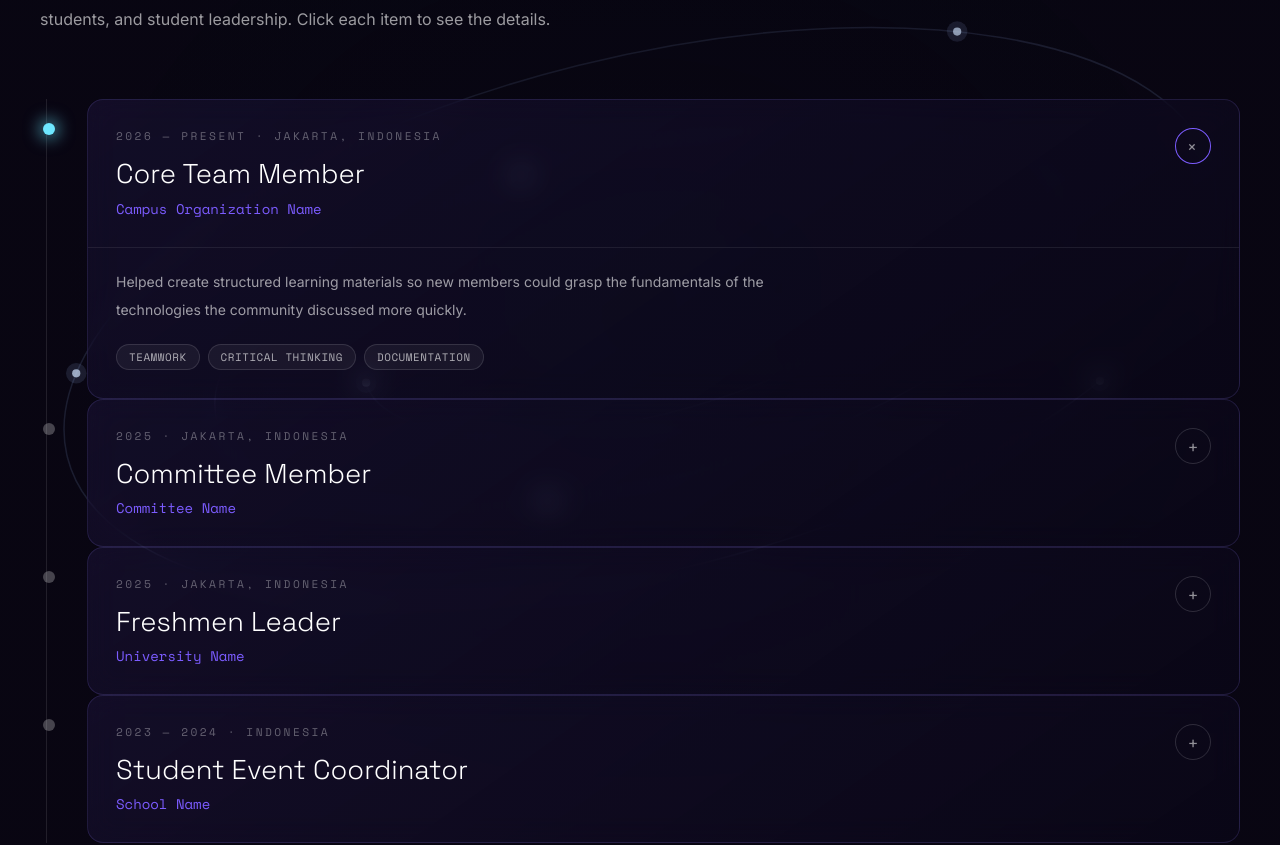
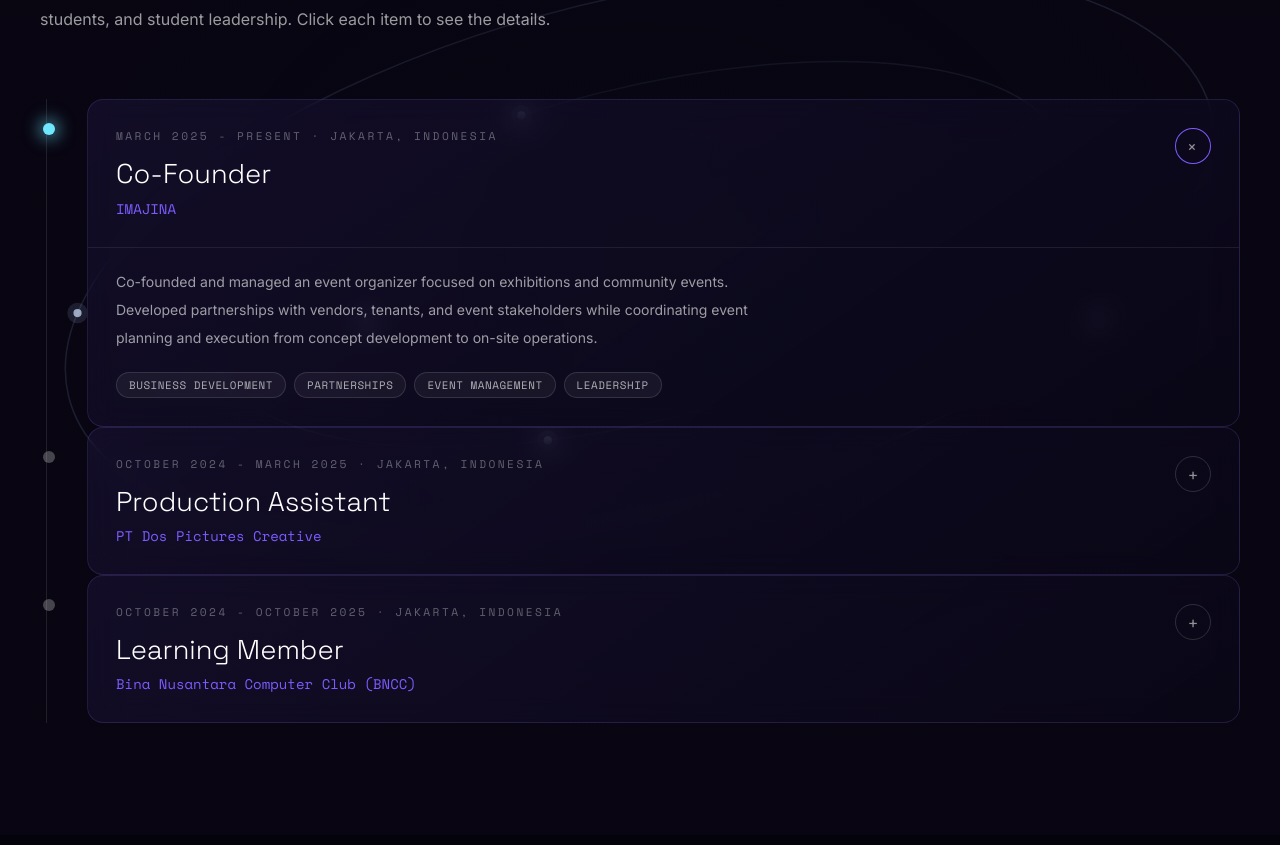
Before and after one commit to Maesticc/website-portofolio, a React (Vite) app: page / in a window 1280 px wide. Shown: the part 6660-7505 px from the top of the page. Built offline with nearby package versions, Linux system fonts and the light colour scheme.

Commit message:
add experience

```diff
--- a/src/data/content.js
+++ b/src/data/content.js
@@ -1,9 +1,3 @@
-/* =============================================================================
- * content.js — the single file to edit for personalization.
- * All text, projects, experience, and skills come from here.
- * Look for [EDIT] markers for the parts you should replace with real data.
- * ========================================================================== */
-
 import {
   SiMysql,
   SiLaravel,
@@ -251,11 +245,7 @@ export const skillCategories = [
   { name: 'Tooling', description: 'Version control and collaboration.' },
 ];
 
-/* -----------------------------------------------------------------------------
- * PROJECTS  [EDIT]
- * -------------------------------------------------------------------------- */
-/* Filter chips. These MUST match the `category` used by the projects below,
- * otherwise a project disappears when its filter is selected. */
+// PROJECTS  [EDIT]
 export const projectCategories = [
   'All',
   'Software Engineering',
@@ -352,48 +342,56 @@ export const projects = [
 }
 ];
 
-/* -----------------------------------------------------------------------------
- * EXPERIENCE  [EDIT]
- * -------------------------------------------------------------------------- */
+/* ------------------------------------------------------------
+   EXPERIENCE  [EDIT]
+------------------------------------------------------------ */
+
 export const experiences = [
   {
     id: 'exp-1',
-    org: 'Campus Organization Name',
-    role: 'Core Team Member',
-    period: '2026 — present',
+    org: 'IMAJINA',
+    role: 'Co-Founder',
+    period: 'March 2025 - Present',
     location: 'Jakarta, Indonesia',
     description:
-      'Helped create structured learning materials so new members could grasp the fundamentals of the technologies the community discussed more quickly.',
-    skills: ['Teamwork', 'Critical Thinking', 'Documentation'],
+      'Co-founded and managed an event organizer focused on exhibitions and community events. Developed partnerships with vendors, tenants, and event stakeholders while coordinating event planning and execution from concept development to on-site operations.',
+    skills: [
+      'Business Development',
+      'Partnerships',
+      'Event Management',
+      'Leadership',
+    ],
   },
+
   {
     id: 'exp-2',
-    org: 'Committee Name',
-    role: 'Committee Member',
-    period: '2025',
+    org: 'PT Dos Pictures Creative',
+    role: 'Production Assistant',
+    period: 'October 2024 - March 2025',
     location: 'Jakarta, Indonesia',
     description:
-      'Maintained communication among participants and supported the flow of discussion throughout the event series.',
-    skills: ['Communication', 'Coordination', 'Event Management'],
+      'Assisted in preparing production equipment for photo and video shoots, ensuring equipment readiness and providing on-site operational support. Collaborated with production teams to facilitate smooth shooting operations.',
+    skills: [
+      'Production Support',
+      'Teamwork',
+      'Operations',
+    ],
   },
+
   {
     id: 'exp-3',
-    org: 'University Name',
-    role: 'Freshmen Leader',
-    period: '2025',
+    org: 'Bina Nusantara Computer Club (BNCC)',
+    role: 'Learning Member',
+    period: 'October 2024 - October 2025',
     location: 'Jakarta, Indonesia',
     description:
-      'Guided new students through orientation while developing leadership, empathy, and collaboration skills.',
-    skills: ['Leadership', 'Public Speaking', 'Mentoring'],
-  },
-  {
-    id: 'exp-4',
-    org: 'School Name',
-    role: 'Student Event Coordinator',
-    period: '2023 — 2024',
-    location: 'Indonesia',
-    description:
-      'Led and coordinated several school events focused on student engagement and leadership development.',
-    skills: ['Event Planning', 'Team Leadership', 'Community Building'],
+      'Completed a Laravel-based backend development training program covering PHP, MVC architecture, Blade templating, CRUD development, database design, REST APIs, authentication, and software testing.',
+    skills: [
+      'PHP',
+      'Laravel',
+      'Backend Development',
+      'REST API',
+      'Database',
+    ],
   },
 ];
```
